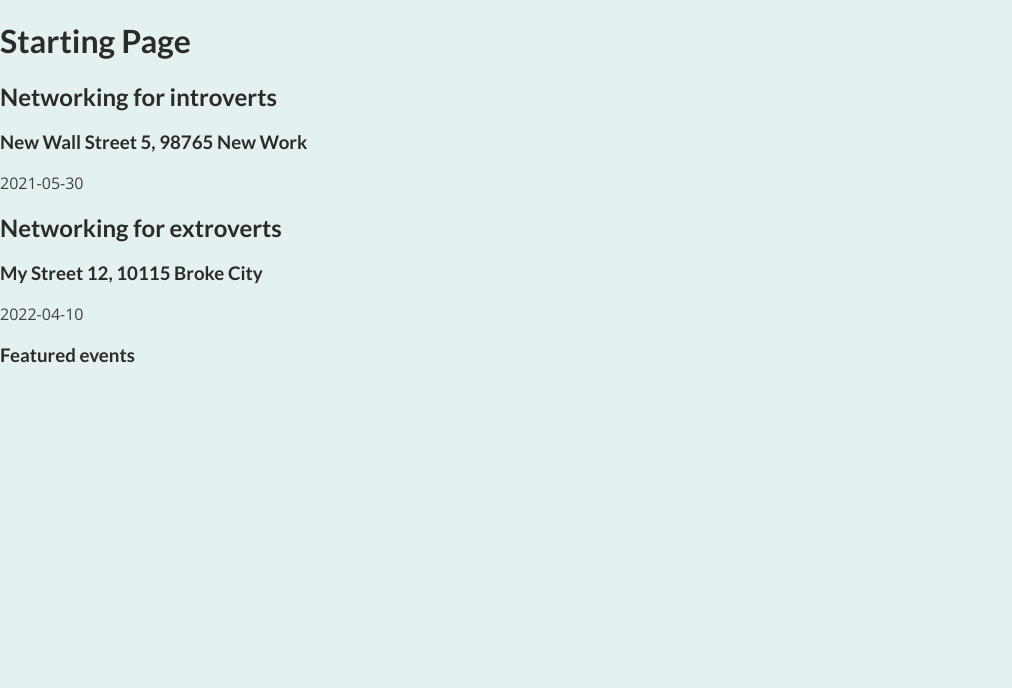
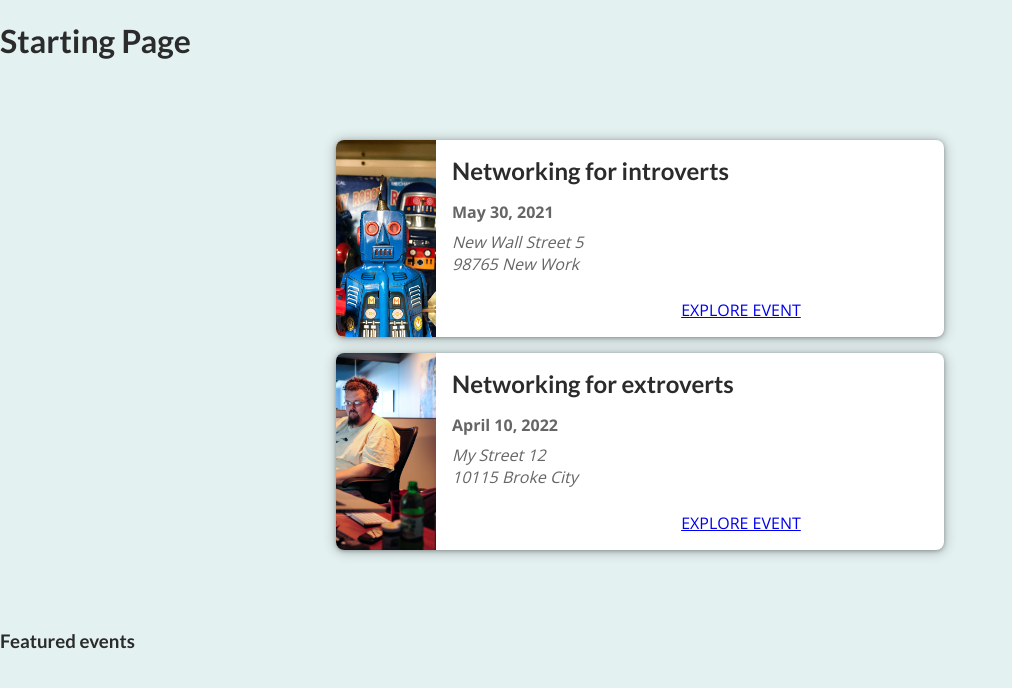
Before and after one commit to josepagan/events, a Next.js app: page / in a window 1280 px wide. Shown: the top 688 px of the page, without its empty margins (0-1012 px from the left). Built offline with nearby package versions, Linux system fonts and the light colour scheme.

Commit message:
refac: eventItem component refactored and styled with css modules

```diff
--- /dev/null
+++ b/components/events/EventItem.js
@@ -0,0 +1,36 @@
+import Image from "next/image";
+import Link from "next/link";
+import classes from "./EventItem.module.css";
+
+const EventItem = (props) => {
+  const { title, image, date, location, id } = props;
+
+  const formattedDate = new Date(date).toLocaleDateString("en-US", {
+    day: "numeric",
+    month: "long",
+    year: "numeric",
+  });
+  const formattedAddress = location.replace(", ", "\n");
+  const eventDetailsLink = `/events/${id}`;
+  return (
+    <li className={classes.item}>
+      <Image src={"/" + image} alt={title} height="100" width="100" />
+      <div className={classes.content}>
+        <div className={classes.summary}>
+          <h2>{title}</h2>
+          <div className={classes.date}>
+            <time>{formattedDate}</time>
+          </div>
+          <div className={classes.address}>
+            <address>{formattedAddress}</address>
+          </div>
+        </div>
+        <div className={classes.actions}>
+          <Link href={eventDetailsLink}>EXPLORE EVENT</Link>
+        </div>
+      </div>
+    </li>
+  );
+};
+
+export default EventItem;
--- /dev/null
+++ b/components/events/EventItem.module.css
@@ -0,0 +1,103 @@
+.item {
+  box-shadow: 0 1px 4px rgba(0, 0, 0, 0.3), 0 1px 12px 2px rgba(0, 0, 0, 0.2);
+  border-radius: 8px;
+  overflow: hidden;
+  background-color: white;
+  margin: 1rem;
+  display: flex;
+  flex-direction: column;
+  gap: 1rem;
+}
+
+.item img {
+  width: 100%;
+  object-fit: cover;
+  height: 10rem;
+}
+
+.content {
+  width: 100%;
+  padding: 0 1rem;
+  text-align: center;
+}
+
+.content h2 {
+  margin: 0.5rem 0;
+}
+
+.date,
+.address {
+  display: flex;
+  gap: 0.5rem;
+  align-items: center;
+}
+
+.date svg,
+.address svg {
+  width: 1.25rem;
+  height: 1.25rem;
+  color: #666666;
+}
+
+.content time {
+  color: #666666;
+  font-weight: bold;
+}
+
+.content address {
+  margin: 0.5rem 0;
+  color: #666666;
+  white-space: pre;
+}
+
+.actions {
+  display: flex;
+  flex-direction: column;
+  padding: 1rem;
+}
+
+.actions a {
+  display: block;
+}
+
+.actions a span {
+  vertical-align: middle;
+}
+
+.icon {
+  margin-left: 0.5rem;
+  display: inline-flex;
+  justify-content: center;
+  align-items: center;
+}
+
+.icon svg {
+  width: 1.25rem;
+  height: 1.25rem;
+}
+
+@media (min-width: 768px) {
+  .item {
+    flex-direction: row;
+  }
+
+  .item img {
+    width: 40%;
+    height: 14rem;
+  }
+
+  .content {
+    width: 60%;
+    padding: 0;
+    text-align: left;
+  }
+
+  .content h2 {
+    margin: 1rem 0;
+  }
+
+  .actions {
+    flex-direction: row;
+    justify-content: flex-end;
+  }
+}
--- a/components/events/EventsList.js
+++ b/components/events/EventsList.js
@@ -1,10 +1,16 @@
-const EventsList = ({ arr }) => {
-  return arr.map(ev => <article key={ev.id}>
-    <h2>{ev.title}</h2>
-    <h3>{ev.location}</h3>
-    <p>{ev.date}</p>
-  </article>
-  )
-}
+import EventItem from "./EventItem";
+import classes from "./EventsList.module.css"
 
-export default EventsList
+const EventsList = ({ items }) => {
+  const listItems = items.map((ev) => (
+    <EventItem
+      key={ev.id}
+      title={ev.title}
+      date={ev.date}
+      location={ev.location}
+      image={ev.image}
+    />
+  ));
+  return <ul className={classes.list}>{listItems}</ul>;
+};
+export default EventsList;
--- /dev/null
+++ b/components/events/EventsList.module.css
@@ -0,0 +1,5 @@
+.list {
+  width: 90%;
+  max-width: 40rem;
+  margin: 5rem auto;
+}
--- a/pages/index.js
+++ b/pages/index.js
@@ -2,14 +2,13 @@
 import  EventsList from "../components/events/EventsList";
 
 const Main = () => {
-  console.log("eventsLists:", EventsList);
   const eventsArray = getFeaturedEvents();
 
   return (
     <div>
       <h1>Starting Page</h1>
       <ul>
-        <EventsList arr={eventsArray} />
+        <EventsList items={eventsArray} />
       </ul>
       <h3>Featured events</h3>
     </div>
```
